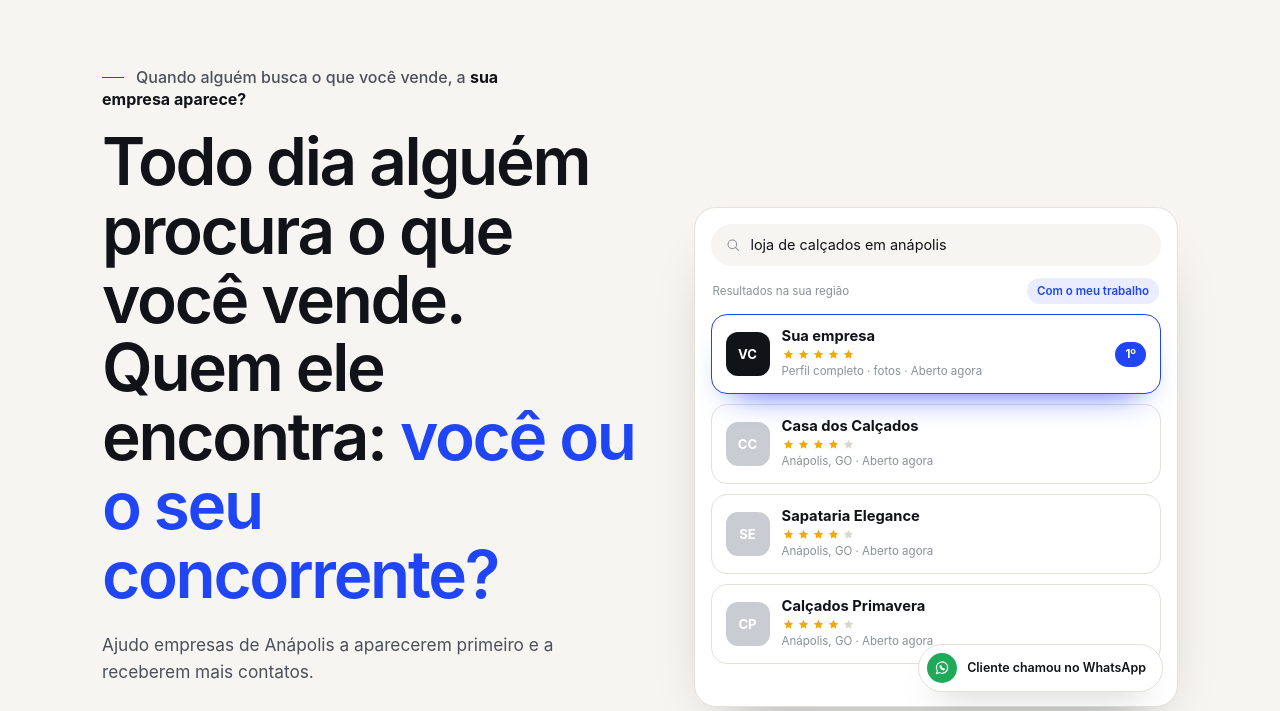
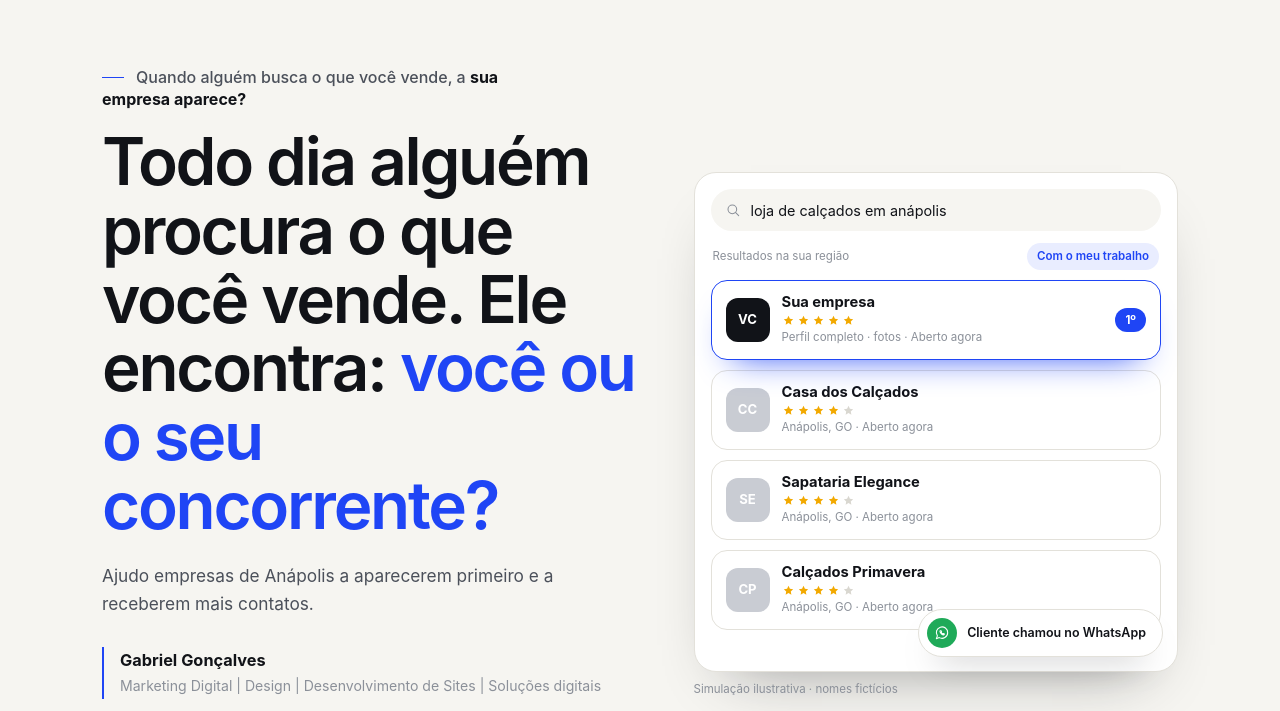
Before and after one commit to gabrielfgoncalves56/site-gabriel, a plain HTML site: page index.html in a window 1280 px wide. Shown: the part 55-766 px from the top of the page. Drawn offline with Linux system fonts and the light colour scheme.

Commit message:
Título: 'Ele encontra'

```diff
--- a/index.html
+++ b/index.html
@@ -13,7 +13,7 @@
 <meta property="og:locale" content="pt_BR">
 <meta property="og:site_name" content="Gabriel Gonçalves">
 <meta property="og:title" content="Gabriel Gonçalves | Marketing Digital e Soluções Digitais em Anápolis">
-<meta property="og:description" content="Todo dia alguém procura o que você vende. Quem ele encontra: você ou o seu concorrente? Soluções de presença digital para empresas de Anápolis e região.">
+<meta property="og:description" content="Todo dia alguém procura o que você vende. Ele encontra: você ou o seu concorrente? Soluções de presença digital para empresas de Anápolis e região.">
 <meta property="og:url" content="https://gabrielgoncalves.pages.dev/">
 <meta property="og:image" content="https://gabrielgoncalves.pages.dev/assets/og-image.png">
 <meta property="og:image:width" content="1200">
@@ -91,7 +91,7 @@
   <div class="wrap hero-grid">
     <div>
       <p class="pre">Quando alguém busca o que você vende, a <b>sua empresa aparece?</b></p>
-      <h1 id="h-hero">Todo dia alguém procura o que você vende. Quem ele encontra: <em>você ou o seu concorrente?</em></h1>
+      <h1 id="h-hero">Todo dia alguém procura o que você vende. Ele encontra: <em>você ou o seu concorrente?</em></h1>
       <p class="sub">Ajudo empresas de Anápolis a aparecerem primeiro e a receberem mais contatos.</p>
       <div class="hero-id">
         <strong>Gabriel Gonçalves</strong>
```
